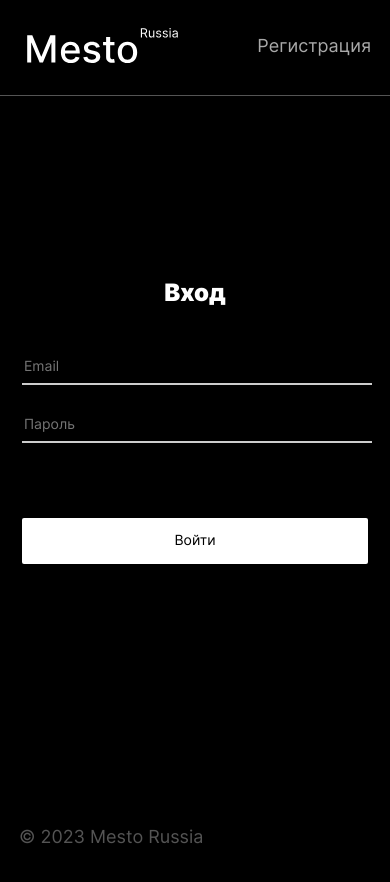
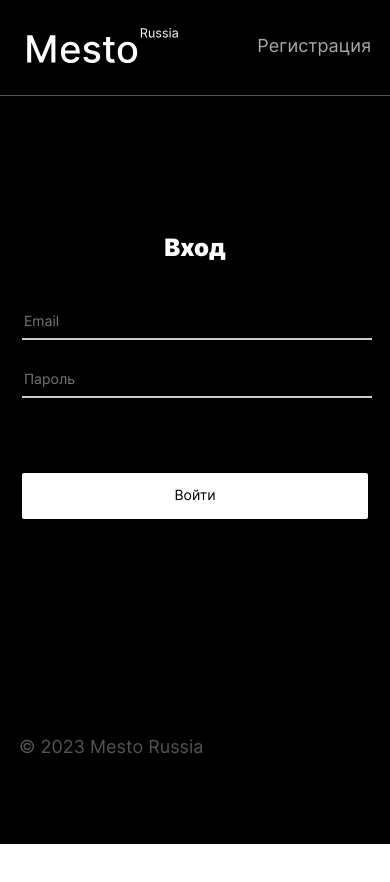
Before and after one commit to aja-gorbataja/react-mesto-api-full-gha, a React (Create React App) app in the folder frontend/: page /sign-in in a window 390 px wide. Shown: the top 882 px of the page. After the commit the page ends 844 px from the top, so only its background shows below. Built offline with nearby package versions, Linux system fonts and the light colour scheme; no server answers.

Commit message:
fix white line 1

```diff
--- a/frontend/src/blocks/page/page.css
+++ b/frontend/src/blocks/page/page.css
@@ -2,4 +2,5 @@
   background-color: #000;
   color: #fff;
   margin: 0 auto;
+  height: 100vh;
 }
--- a/frontend/src/blocks/popup/_login/popup_login.css
+++ b/frontend/src/blocks/popup/_login/popup_login.css
@@ -5,9 +5,3 @@
   display: flex;
   height: calc(100vh - 270px);
 }
-
-@media screen and (max-width: 768px) {
-  .popup_login {
-    height: calc(100vh - 180px);
-  }
-}
--- a/frontend/src/blocks/popup/_register/popup_register.css
+++ b/frontend/src/blocks/popup/_register/popup_register.css
@@ -5,9 +5,3 @@
   display: flex;
   height: calc(100vh - 270px);
 }
-
-@media screen and (max-width: 768px) {
-  .popup_register {
-    height: calc(100vh - 180px);
-  }
-}
```
